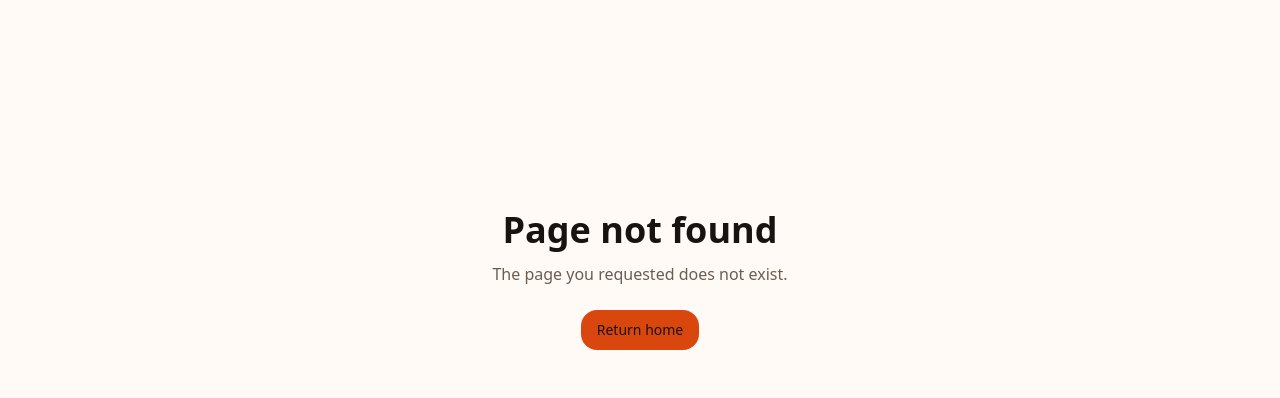
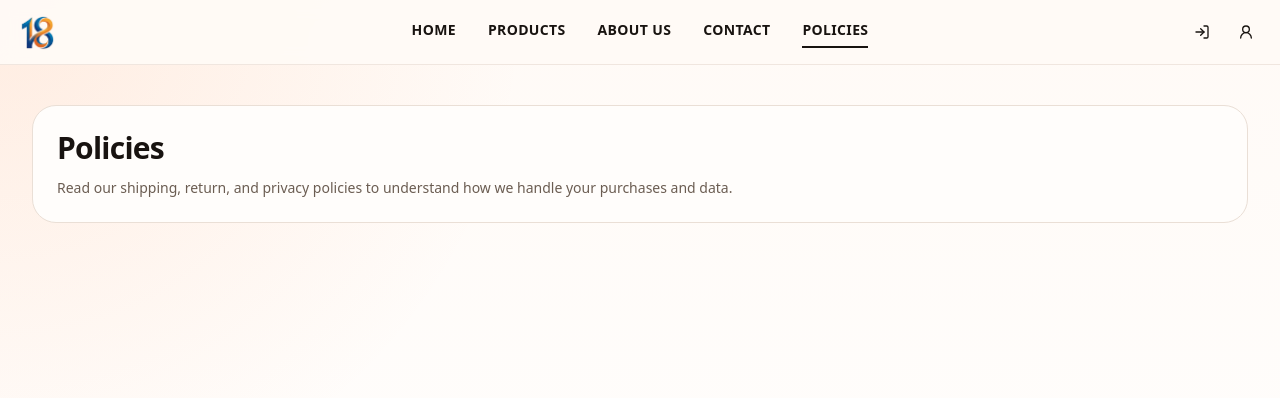
Before and after one commit to ngocan-dev/fashionshop-frontend, a Next.js app: page /policies in a window 1280 px wide. Before the commit this address had no page. Shown: the top 398 px of the page. Built offline with nearby package versions, Linux system fonts and the light colour scheme.

Commit message:
feat: implement StorefrontHeader component and add About, Contact, and Policies pages

```diff
--- /dev/null
+++ b/src/app/(public)/about/page.tsx
@@ -0,0 +1,12 @@
+export default function AboutPage() {
+  return (
+    <section className="container-shell py-10">
+      <div className="rounded-3xl border border-border bg-card p-6">
+        <h1 className="text-3xl font-semibold tracking-tight">About Us</h1>
+        <p className="mt-3 max-w-3xl text-sm text-muted-foreground">
+          FashionShop delivers modern apparel with a focus on quality, comfort, and reliable service.
+        </p>
+      </div>
+    </section>
+  );
+}
--- /dev/null
+++ b/src/app/(public)/contact/page.tsx
@@ -0,0 +1,12 @@
+export default function ContactPage() {
+  return (
+    <section className="container-shell py-10">
+      <div className="rounded-3xl border border-border bg-card p-6">
+        <h1 className="text-3xl font-semibold tracking-tight">Contact</h1>
+        <p className="mt-3 max-w-3xl text-sm text-muted-foreground">
+          Need help with your order? Reach out to our support team at support@fashionshop.local.
+        </p>
+      </div>
+    </section>
+  );
+}
--- /dev/null
+++ b/src/app/(public)/policies/page.tsx
@@ -0,0 +1,12 @@
+export default function PoliciesPage() {
+  return (
+    <section className="container-shell py-10">
+      <div className="rounded-3xl border border-border bg-card p-6">
+        <h1 className="text-3xl font-semibold tracking-tight">Policies</h1>
+        <p className="mt-3 max-w-3xl text-sm text-muted-foreground">
+          Read our shipping, return, and privacy policies to understand how we handle your purchases and data.
+        </p>
+      </div>
+    </section>
+  );
+}
--- a/src/components/layout/site-shell.tsx
+++ b/src/components/layout/site-shell.tsx
@@ -1,20 +1,9 @@
-import Link from 'next/link';
-import { routePaths } from '@/lib/constants/routes';
+import { StorefrontHeader } from '@/components/layout/storefront-header';
 
 export function SiteShell({ children }: { children: React.ReactNode }) {
   return (
     <div className="min-h-screen bg-[radial-gradient(circle_at_top_left,_rgba(255,123,48,0.11),_transparent_35%),linear-gradient(180deg,_#fffaf6_0%,_#fff_100%)]">
-      <header className="sticky top-0 z-40 border-b border-border/70 bg-background/90 backdrop-blur">
-        <div className="container-shell flex h-16 items-center justify-between gap-4">
-          <Link href={routePaths.home} className="text-lg font-semibold tracking-tight text-foreground">
-            FashionShop
-          </Link>
-          <nav className="flex items-center gap-4 text-sm text-muted-foreground">
-            <Link href={routePaths.products}>Products</Link>
-            <Link href={routePaths.login}>Log in</Link>
-          </nav>
-        </div>
-      </header>
+      <StorefrontHeader />
       <main>{children}</main>
     </div>
   );
--- /dev/null
+++ b/src/components/layout/storefront-header.tsx
@@ -0,0 +1,89 @@
+'use client';
+
+import Image from 'next/image';
+import Link from 'next/link';
+import { usePathname } from 'next/navigation';
+import { LogIn, UserRound } from 'lucide-react';
+import { cn } from '@/lib/utils/cn';
+
+const navItems = [
+  { label: 'Home', href: '/' },
+  { label: 'Products', href: '/products' },
+  { label: 'About Us', href: '/about' },
+  { label: 'Contact', href: '/contact' },
+  { label: 'Policies', href: '/policies' },
+] as const;
+
+function isActivePath(pathname: string, href: string) {
+  if (href === '/') return pathname === '/';
+  return pathname === href || pathname.startsWith(`${href}/`);
+}
+
+export function StorefrontHeader() {
+  const pathname = usePathname();
+
+  return (
+    <header className="sticky top-0 z-40 border-b border-border/70 bg-background/95 backdrop-blur">
+      <div className="w-full px-2 sm:px-4">
+        <div className="grid h-16 grid-cols-[1fr_auto_1fr] items-center gap-3">
+          <Link href="/" aria-label="Go to home" className="inline-flex items-center justify-self-start">
+            <Image src="/images/logo.png" alt="FashionShop" width={170} height={38} priority className="h-8 w-auto sm:h-9" />
+          </Link>
+
+          <nav aria-label="Storefront primary" className="hidden items-center gap-8 md:flex">
+            {navItems.map((item) => {
+              const active = isActivePath(pathname, item.href);
+              return (
+                <Link
+                  key={item.href}
+                  href={item.href}
+                  className={cn(
+                    'relative pb-1 text-sm font-semibold uppercase tracking-wide text-foreground/80 transition-colors hover:text-foreground',
+                    active && 'text-foreground after:absolute after:-bottom-1 after:left-0 after:h-0.5 after:w-full after:bg-foreground after:content-[""]',
+                  )}
+                >
+                  {item.label}
+                </Link>
+              );
+            })}
+          </nav>
+
+          <div className="flex items-center justify-self-end gap-1 sm:gap-2">
+            <Link
+              href="/login"
+              aria-label="Login"
+              className="inline-flex h-9 w-9 items-center justify-center rounded-full text-foreground/80 transition-colors hover:bg-muted hover:text-foreground"
+            >
+              <LogIn className="h-4 w-4" />
+            </Link>
+            <Link
+              href="/account"
+              aria-label="View Profile"
+              className="inline-flex h-9 w-9 items-center justify-center rounded-full text-foreground/80 transition-colors hover:bg-muted hover:text-foreground"
+            >
+              <UserRound className="h-4 w-4" />
+            </Link>
+          </div>
+        </div>
+
+        <nav aria-label="Storefront primary mobile" className="scrollbar-none flex items-center justify-center gap-5 overflow-x-auto pb-2 md:hidden">
+          {navItems.map((item) => {
+            const active = isActivePath(pathname, item.href);
+            return (
+              <Link
+                key={item.href}
+                href={item.href}
+                className={cn(
+                  'relative whitespace-nowrap pb-1 text-xs font-semibold uppercase tracking-wide text-foreground/80 transition-colors hover:text-foreground',
+                  active && 'text-foreground after:absolute after:-bottom-1 after:left-0 after:h-0.5 after:w-full after:bg-foreground after:content-[""]',
+                )}
+              >
+                {item.label}
+              </Link>
+            );
+          })}
+        </nav>
+      </div>
+    </header>
+  );
+}
```
